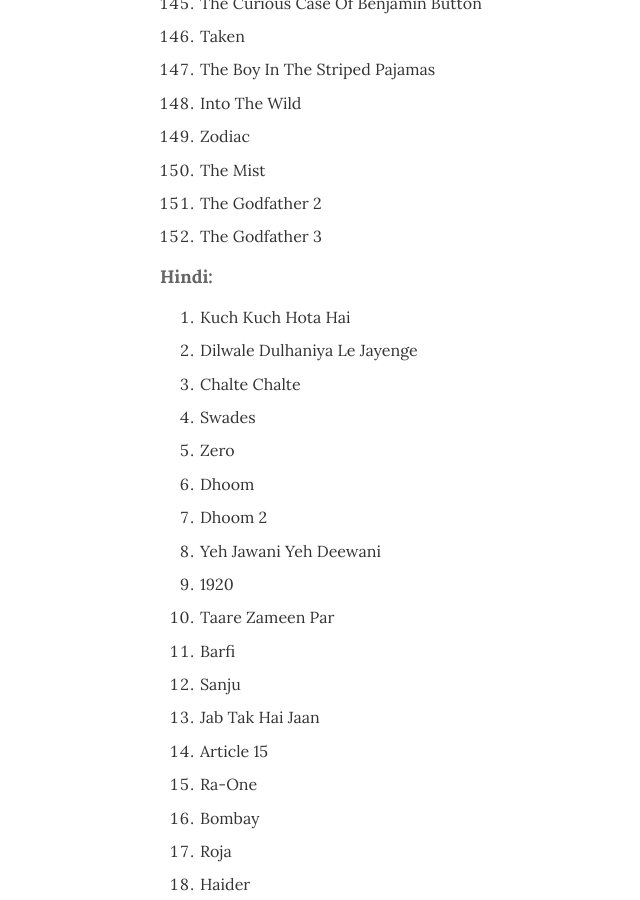
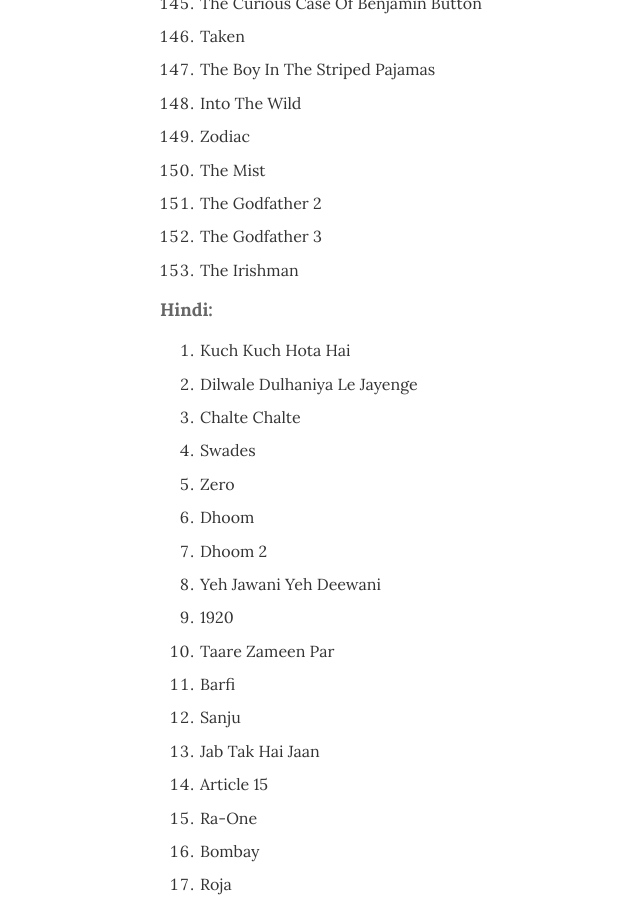
Before and after one commit to argumentativeyouth/pblog, a Jekyll site: the page built from _pages/movies.md, in a window 1280 px wide and 900 px high, scrolled down 5105 px. Shown: the whole window, without its empty margins (165-805 px from the left). Built offline with Jekyll 4.4.1, drawn with Linux system fonts in a browser that asks for light colours.

Commit message:
Update movies.md

```diff
--- a/_pages/movies.md
+++ b/_pages/movies.md
@@ -157,6 +157,7 @@ image:
 150. The Mist
 151. The Godfather 2
 152. The Godfather 3
+153. The Irishman
 
 **Hindi:**
 1. Kuch Kuch Hota Hai
```
